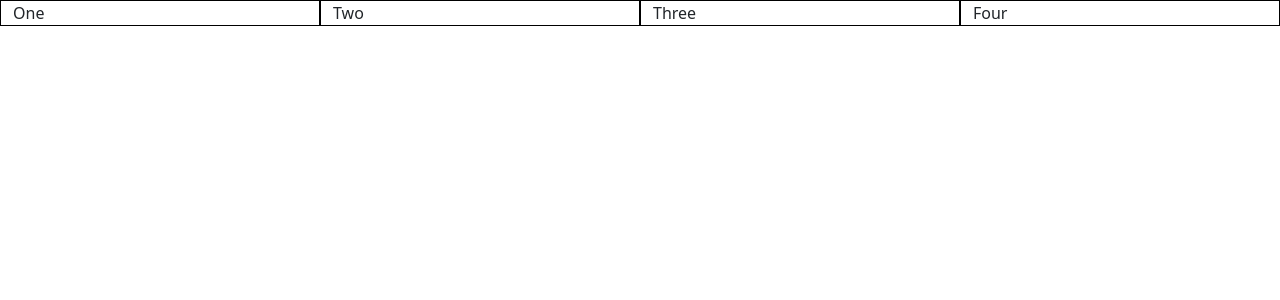
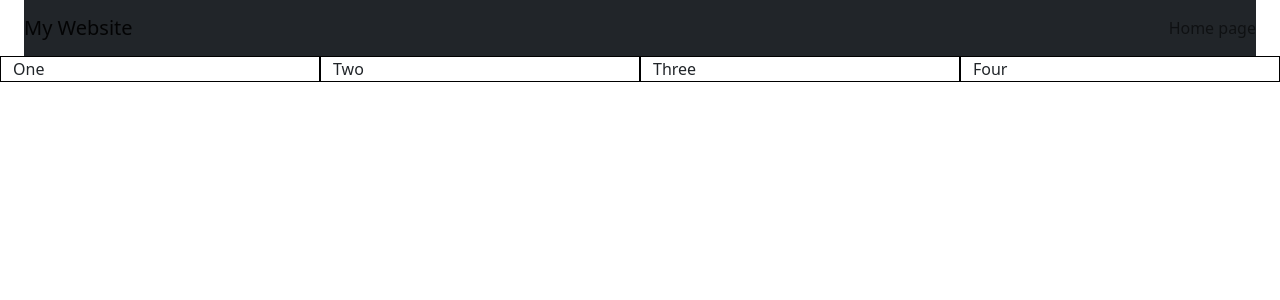
Before and after one commit to MauLight/bootstrap, a React (Create React App) app: page / in a window 1280 px wide. Shown: the top 300 px of the page. Built offline with nearby package versions, Linux system fonts and the light colour scheme.

Commit message:
nav added

```diff
--- a/src/App.js
+++ b/src/App.js
@@ -1,4 +1,5 @@
 import React from "react";
+import Nav from "./components/nav";
 
 const style = {
   "border": "solid 1px black"
@@ -7,6 +8,7 @@ const style = {
 function App() {
   return (
     <div className="container-fluid">
+    <Nav />
       <div className="row">
         <div className="col-sm-6 col-md-3" style={style}>One</div>
         <div className="col-sm-6 col-md-3" style={style}>Two</div>
--- /dev/null
+++ b/src/components/nav.jsx
@@ -0,0 +1,18 @@
+import React from "react";
+
+const Nav = () => {
+    return (
+        <div className="container-fluid">
+            <nav className="navbar bg-dark">
+                <a href="#" className="navbar-brand">My Website</a>
+                <ul className="navbar-nav">
+                    <li className="navbar-item">
+                        <a href="#" className="nav-link">Home page</a>
+                    </li>
+                </ul>
+            </nav>
+        </div>
+    )
+}
+
+export default Nav;
```
